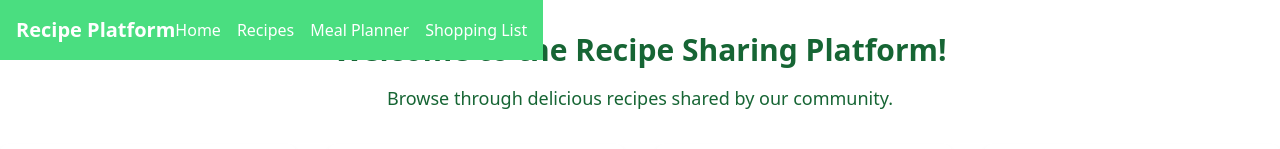
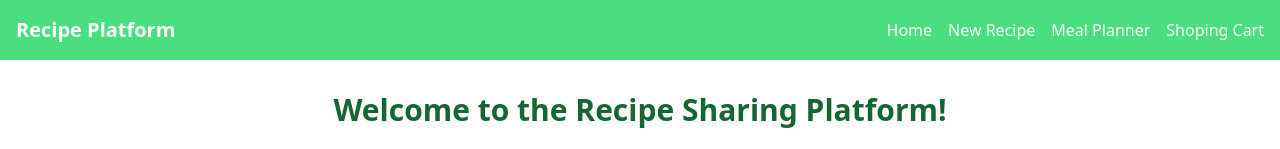
Before and after one commit to MayCaspi/A6-Recipe-Platform, a website built with Vite: page index.html in a window 1280 px wide. Shown: the top 149 px of the page. Built offline with nearby package versions, Linux system fonts and the light colour scheme; files whose address does not match are found by name.

Commit message:
minor changes

```diff
--- a/index.html
+++ b/index.html
@@ -16,14 +16,14 @@
     class="h-screen bg-gradient-to-b bg-gray-150 flex flex-col text-green-800"
   >
     <!-- Navigation Bar -->
-    <nav class="bg-green-400 p-4 fixed">
+    <nav class="bg-green-400 p-4 ">
       <div class="container mx-auto flex justify-between items-center">
-        <a href="#" class="text-white text-xl font-bold">Recipe Platform</a>
+        <div class="text-white text-xl font-bold">Recipe Platform</div>
         <ul class="flex space-x-4">
           <li><a href="#" class="text-white">Home</a></li>
-          <li><a href="#" class="text-white">Recipes</a></li>
+          <li><a href="#" class="text-white">New Recipe</a></li>
           <li><a href="#" class="text-white">Meal Planner</a></li>
-          <li><a href="#" class="text-white">Shopping List</a></li>
+          <li><a href="#" class="text-white">Shoping Cart</a></li>
         </ul>
       </div>
     </nav>
```
